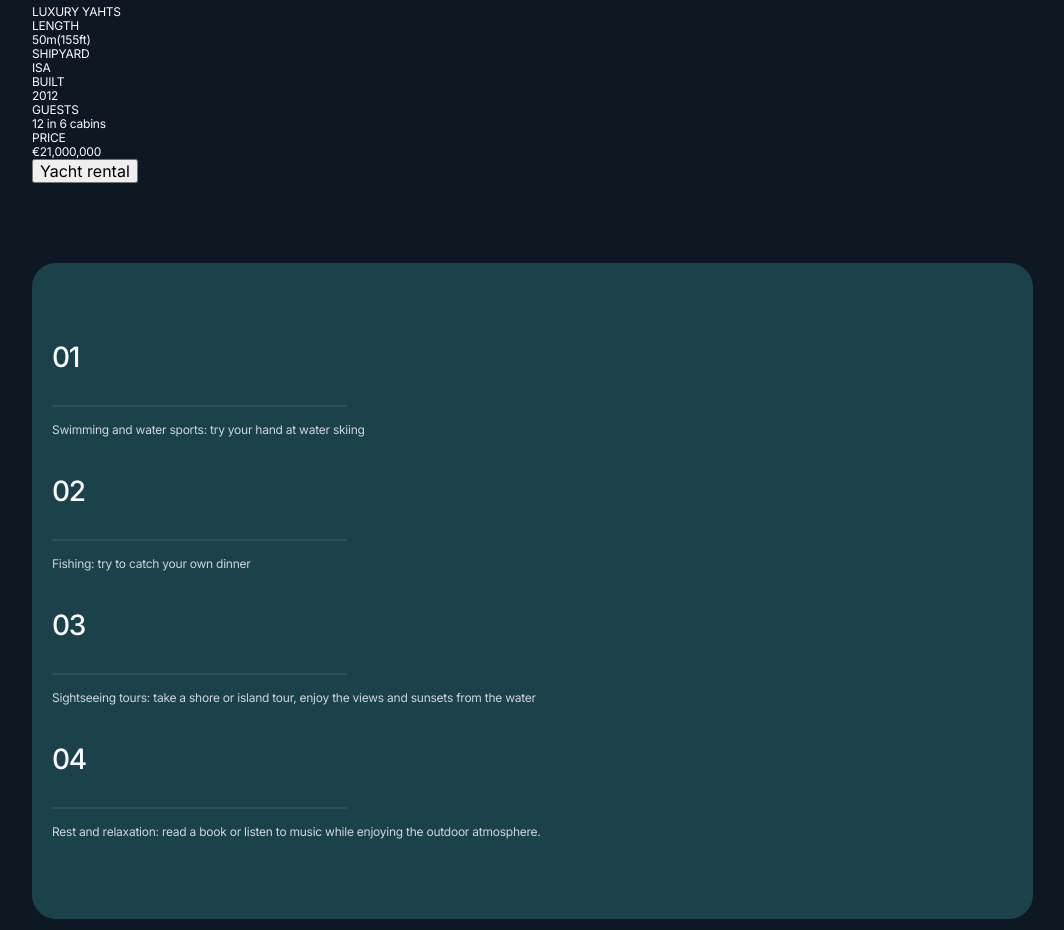
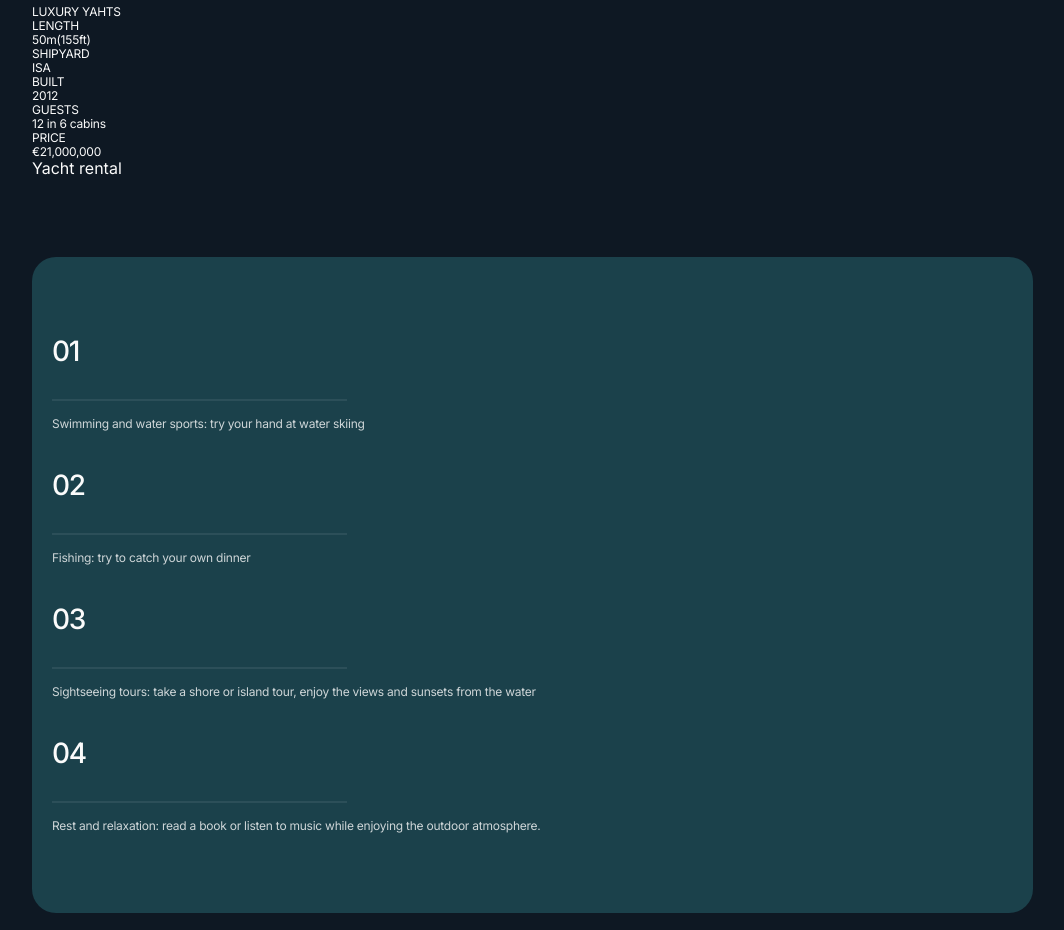
Before and after one commit to smelik81/dev-legassy, a website built with Vite: page src/index.html in a window 1280 px wide. Shown: the part 1561-2491 px from the top of the page, without its empty margins (108-1172 px from the left). Built offline with nearby package versions, Linux system fonts and the light colour scheme.

Commit message:
update our-yachts.html

```diff
--- a/src/partials/our-yachts.html
+++ b/src/partials/our-yachts.html
@@ -115,6 +115,6 @@
       </li>
     </ul>
 
-    <button type="button" href="#rent">Yacht rental</button>
+    <a href="#rent">Yacht rental</a>
   </div>
 </section>
```
